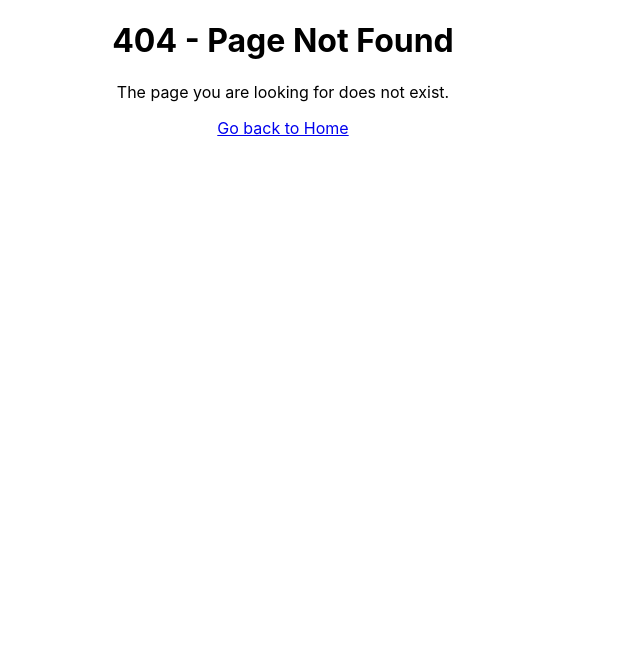
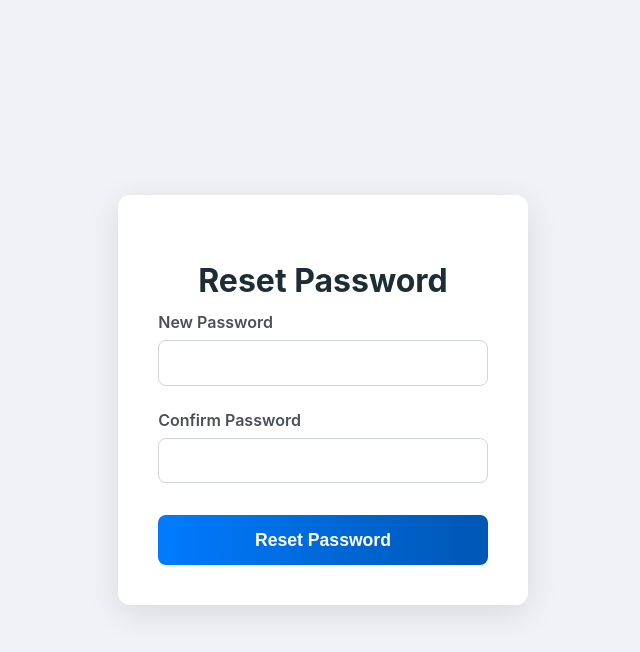
Before and after one commit to juanvictorqwerty/FinanceClear, a React (Create React App) app in the folder frontend/: page /reset-password in a window 1280 px wide. Before the commit this address had no page. Shown: the top 652 px of the page, without its empty margins (357-997 px from the left). Built offline with nearby package versions, Linux system fonts and the light colour scheme.

Commit message:
reset password page

```diff
--- a/frontend/src/App.js
+++ b/frontend/src/App.js
@@ -9,6 +9,7 @@ import 'react-toastify/dist/ReactToastify.css';
 const LoginScreen = lazy(() => import('./pages/loginScreen'));
 const SignInScreen = lazy(() => import('./pages/signInScreen'));
 const ForgotPassword = lazy(() => import('./pages/forgotPassword'));
+const ResetPassword = lazy(() => import('./pages/resetPassword'));
 const NotFound = lazy(() => import('./pages/page_not_found'));
 const Admin = lazy(() => import('./pages/ADMIN'));
 const UserHomeScreen = lazy(() => import('./pages/userHomeScreen'));
@@ -56,6 +57,8 @@ function App() {
               <Route path="/admin-signIn" element={<AdminSignInScreen />} />
               <Route path="/admin-login" element={<AdminLoginScreen />} />
               <Route path="/forgot-password" element={<ForgotPassword />} />
+              <Route path="/reset-password" element={<ResetPassword />} />
+
 
               {/* Protected User Routes */}
               <Route path="/Home" element={<UserProtectedRoute><UserHomeScreen /></UserProtectedRoute>} />
--- /dev/null
+++ b/frontend/src/pages/resetPassword.jsx
@@ -0,0 +1,24 @@
+import React from "react";
+import "./forgotPassword.css";
+function ResetPassword(){
+    return(
+        <div className="login-container">
+            <form>
+                <div className="login-content">
+                    <h2>Reset Password</h2>
+                    <div className="form-group">
+                        <label htmlFor="password">New Password</label>
+                        <input type="password" id="password" name="password" required />
+                    </div>
+                    <div className="form-group">
+                        <label htmlFor="confirmPassword">Confirm Password</label>
+                        <input type="password" id="confirmPassword" name="confirmPassword" required />
+                    </div>
+                    <button type="submit">Reset Password</button>
+                </div>
+            </form>
+        </div>
+    )
+}
+
+export default ResetPassword;
```
